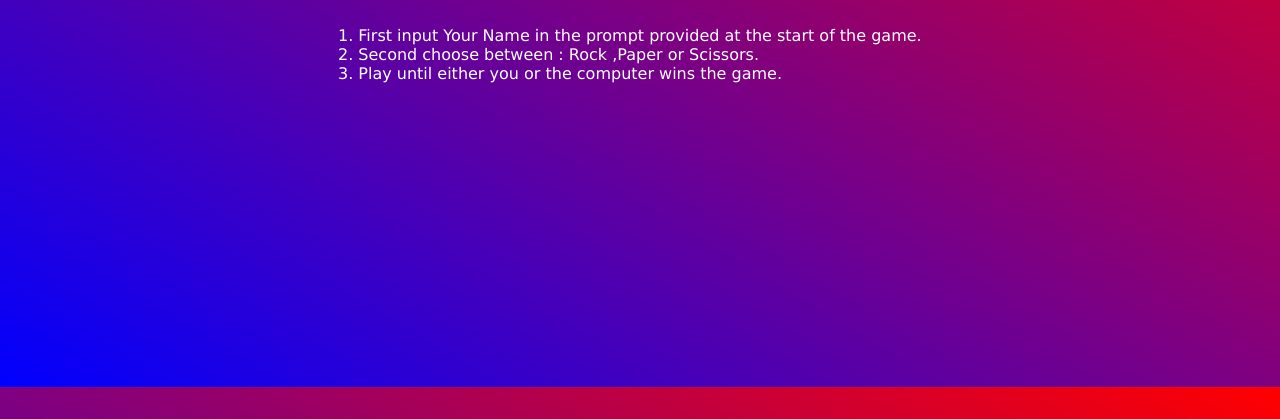
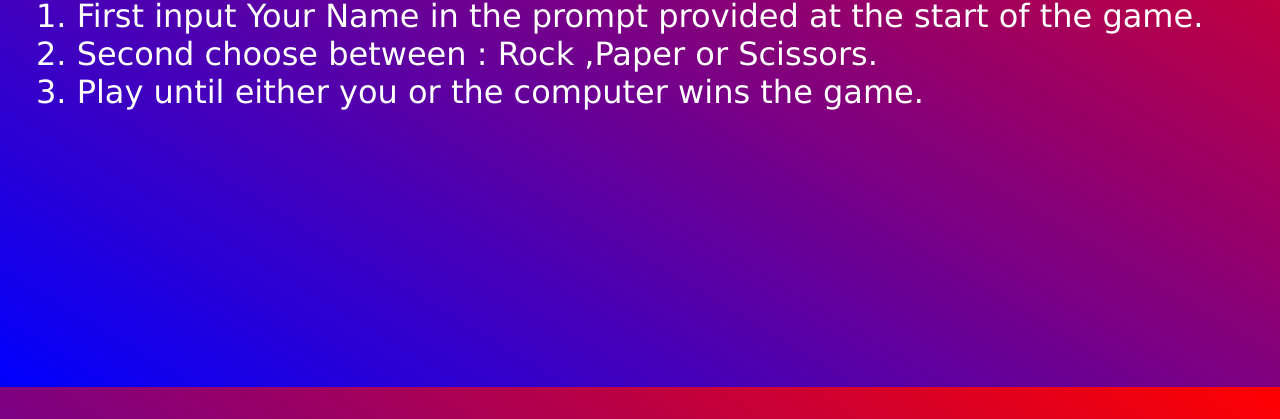
Before and after one commit to tricyvic/rock-paper-scissor-Odin, a plain HTML site: page howTo.html in a window 1280 px wide. Shown: the part 381-800 px from the top of the page. Drawn offline with Linux system fonts and the light colour scheme.

Commit message:
change font style

```diff
--- a/style.css
+++ b/style.css
@@ -2,6 +2,7 @@
     font-family: 'Lucida Sans', 'Lucida Sans Regular', 'Lucida Grande', 'Lucida Sans Unicode', Geneva, Verdana, sans-serif;
     padding: 0;
     margin: 0;
+    font-size: 2pc;
 }
 body{
     background-image: linear-gradient(to bottom left, red , blue);
```
